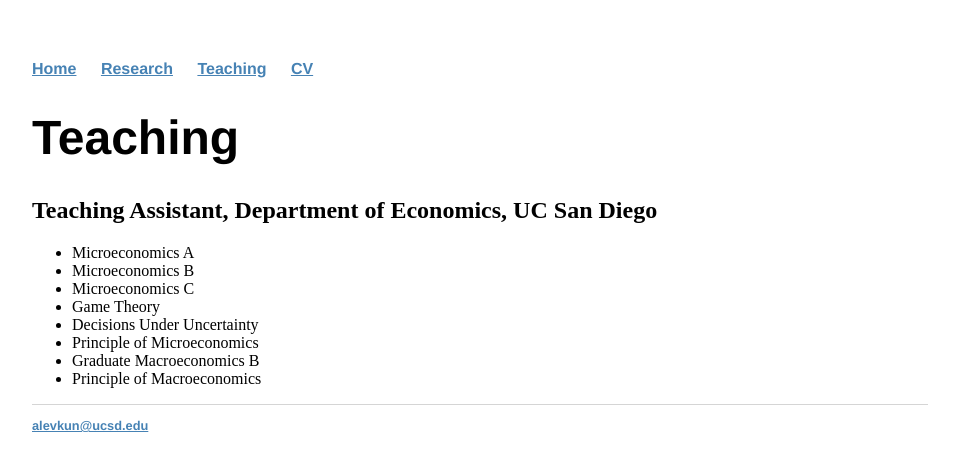
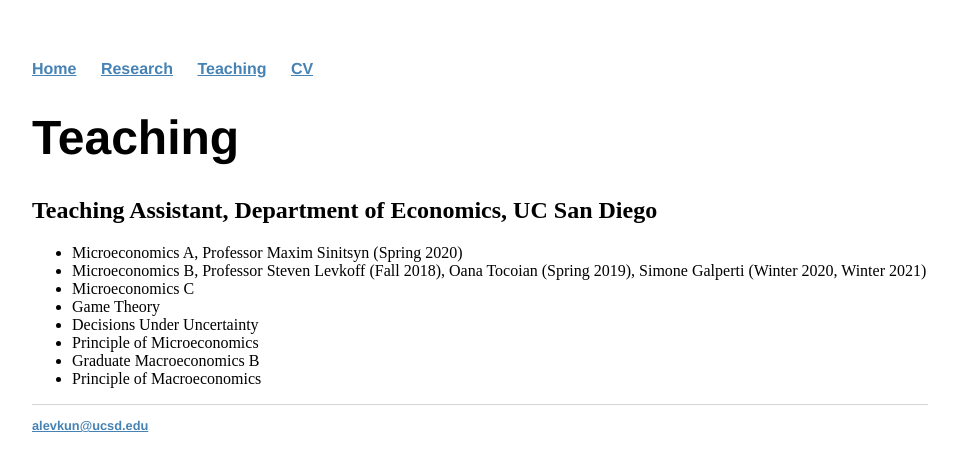
Before and after one commit to alevkun/alevkun.github.io, a Jekyll site: the page built from teaching/index.html, in a window 1280 px wide. Shown: the top 471 px of the page, without its empty margins (160-1117 px from the left). Built offline with Jekyll 4.4.1, drawn with Linux system fonts in a browser that asks for light colours.

Commit message:
Update index.html

```diff
--- a/teaching/index.html
+++ b/teaching/index.html
@@ -6,8 +6,8 @@
 	<h1>{{ page.title }}</h1>
 	<h2> Teaching Assistant, Department of Economics, UC San Diego </h2>
 	<ul>
-  	        <li>Microeconomics A</li>
-  	        <li>Microeconomics B</li>
+  	        <li>Microeconomics A, Professor Maxim Sinitsyn (Spring 2020)</li>
+  	        <li>Microeconomics B, Professor Steven Levkoff (Fall 2018), Oana Tocoian (Spring 2019), Simone Galperti (Winter 2020, Winter 2021)</li>
   	        <li>Microeconomics C</li>
 		<li>Game Theory </li>
 		<li>Decisions Under Uncertainty </li>
```
